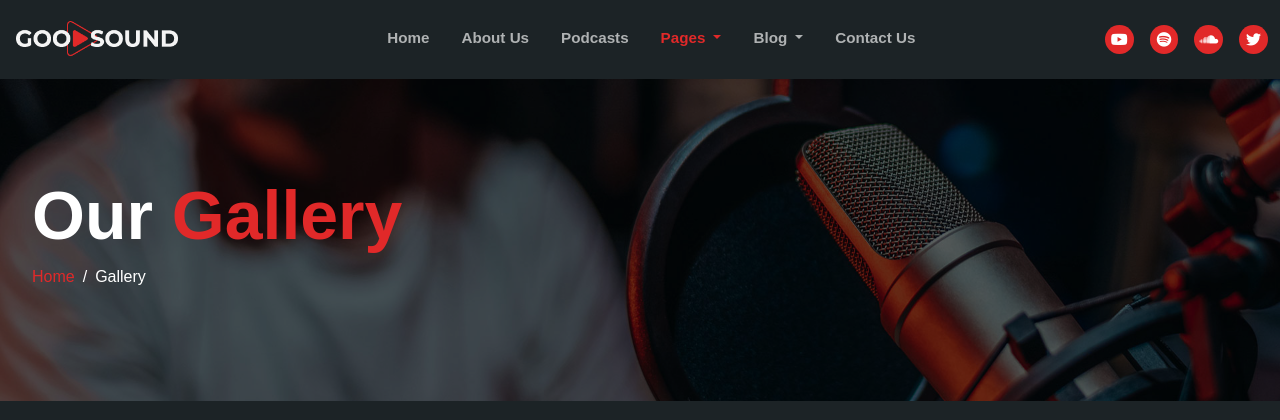
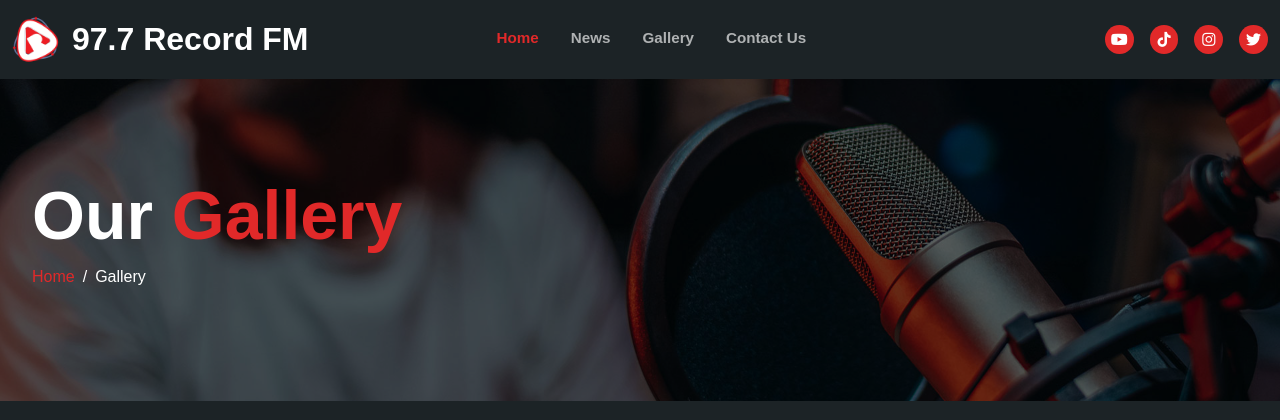
Before and after one commit to PeterCelestineOlaro/record-fm, a PHP site: page /gallery.php in a window 1280 px wide. Shown: the top 420 px of the page. Run offline with PHP 8.4, Linux system fonts and the light colour scheme.

Commit message:
galleryc hanges where made

```diff
--- a/gallery.php
+++ b/gallery.php
@@ -1,97 +1,6 @@
-<!DOCTYPE html>
-<html lang="en" data-bs-theme="dark">
-
-<head>
-    <meta charset="UTF-8">
-    <meta name="viewport" content="width=device-width, initial-scale=1.0">
-    <link rel="stylesheet" href="css/style.css">
-    <title>Goodsound - Gallery</title>
-</head>
-
-<body>
-    <!-- Scripts -->
-    <script src="js/vendor/bootstrap.bundle.min.js"></script>
-    <script src="js/vendor/jquery.min.js"></script>
-    <script src="js/vendor/swiper-bundle.min.js"></script>
-    <script src="js/script.js"></script>
-    <script src="js/swiper-script.js"></script>
-    <script src="js/submit-form.js"></script>
-    <script src="js/vendor/isotope.pkgd.min.js"></script>
-    <script src="js/video_embedded.js"></script>
-
-    <!-- HEADER -->
-    <header class="bg-secondary-dark sticky-top">
-        <div class="r-container">
-            <nav class="navbar navbar-expand-lg">
-                <div class="container-fluid">
-                    <a class="navbar-brand" href="index.html">
-                        <div class="logo-container">
-                            <img src="image/logo.png" alt="logo" class="img-fluid">
-                        </div>
-                    </a>
-                    <button class="navbar-toggler" type="button" data-bs-toggle="collapse"
-                        data-bs-target="#navbarSupportedContent" aria-controls="navbarSupportedContent"
-                        aria-expanded="false" aria-label="Toggle navigation">
-                        <i class="fa-solid fa-bars-staggered"></i>
-                    </button>
-                    <div class="collapse navbar-collapse" id="navbarSupportedContent">
-                        <ul class="navbar-nav mx-auto mb-2 mb-lg-0 gap-3">
-                            <li class="nav-item">
-                                <a class="nav-link" aria-current="page" href="index.html">Home</a>
-                            </li>
-                            <li class="nav-item">
-                                <a class="nav-link" href="about_us.html">About Us</a>
-                            </li>
-                            <li class="nav-item">
-                                <a class="nav-link" href="podcasts.html">Podcasts</a>
-                            </li>
-                            <li class="nav-item dropdown">
-                                <a class="nav-link active dropdown-toggle" href="#" role="button"
-                                    data-bs-toggle="dropdown" aria-expanded="false">
-                                    Pages
-                                </a>
-                                <ul class="dropdown-menu">
-                                    <li><a class="dropdown-item" href="team.html">Team</a></li>
-                                    <li><a class="dropdown-item active" href="gallery.html">Gallery</a></li>
-                                    <li><a class="dropdown-item" href="pricing.html">Pricing</a></li>
-                                    <li><a class="dropdown-item" href="faq.html">FAQs</a></li>
-                                    <li><a class="dropdown-item" href="404.html">404 Error</a></li>
-                                </ul>
-                            </li>
-                            <li class="nav-item dropdown">
-                                <a class="nav-link dropdown-toggle" href="#" role="button" data-bs-toggle="dropdown"
-                                    aria-expanded="false">
-                                    Blog
-                                </a>
-                                <ul class="dropdown-menu">
-                                    <li><a class="dropdown-item" href="blog.html">Blog Post</a></li>
-                                    <li><a class="dropdown-item" href="single_post.html">Single Post</a></li>
-                                </ul>
-                            </li>
-                            <li class="nav-item">
-                                <a class="nav-link" href="contact.html">Contact Us</a>
-                            </li>
-                        </ul>
-                        <div class="social-container mb-lg-0 mb-3">
-                            <a href="https://www.youtube.com" class="social-item">
-                                <i class="fa-brands fa-youtube"></i>
-                            </a>
-                            <a href="https://www.spotify.com" class="social-item">
-                                <i class="fa-brands fa-spotify"></i>
-                            </a>
-                            <a href="https://www.soundcloud.com" class="social-item">
-                                <i class="fa-brands fa-soundcloud"></i>
-                            </a>
-                            <a href="https://www.twitter.com" class="social-item">
-                                <i class="fa-brands fa-twitter"></i>
-                            </a>
-                        </div>
-                    </div>
-                </div>
-            </nav>
-        </div>
-    </header>
-    <!-- END HEADER -->
+<?php
+require 'nav.php';
+?>
 
     <!-- MAIN CONTENT -->
     <main>
```
